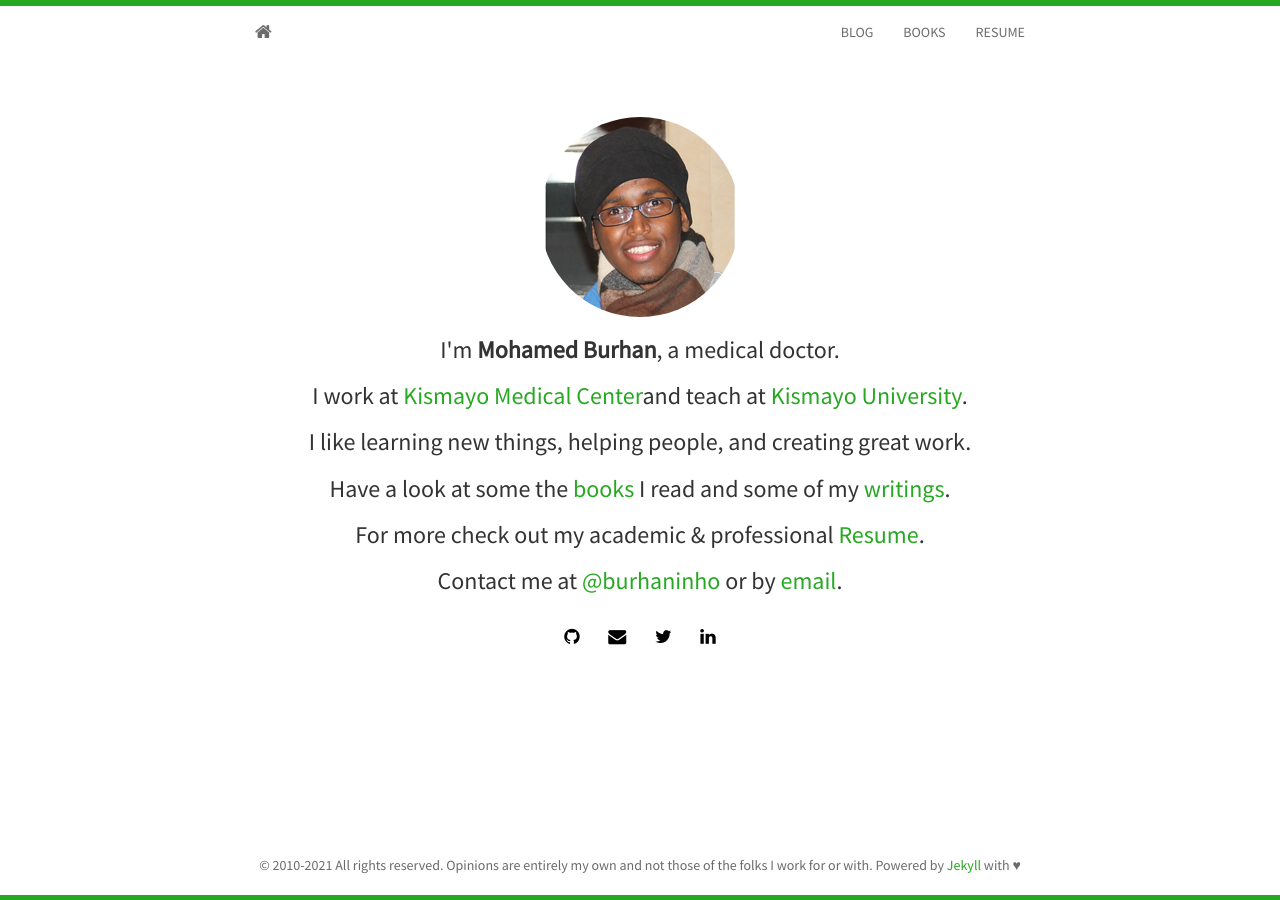
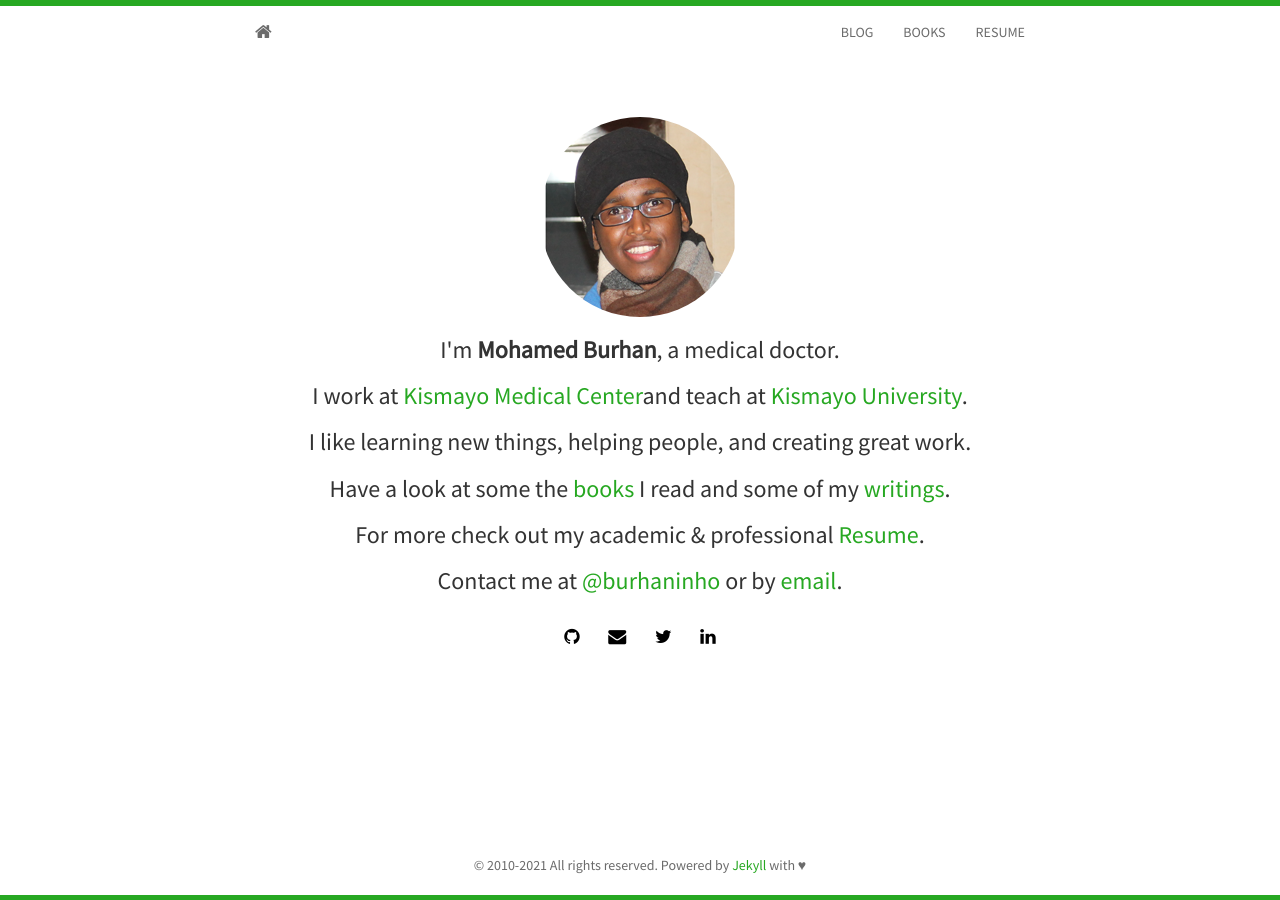
Before and after one commit to burhaninho/burhaninho.github.io, a Jekyll site: the page built from index.html, in a window 1280 px wide. Built offline with Jekyll 4.4.1, drawn with Linux system fonts in a browser that asks for light colours; nearby versions of some CDN libraries; the list of posts is cut into pages by our own code.

Commit message:
Update footer.html

```diff
--- a/_includes/footer.html
+++ b/_includes/footer.html
@@ -1,7 +1,7 @@
 <footer>
     <div id="footer">
         <div class="container">
-            <p class="text-muted">© 2010-2021 All rights reserved. Opinions are entirely my own and not those of the folks I work for or with. Powered by <a href="http://jekyllrb.com/">Jekyll</a> with ♥</p>
+            <p class="text-muted">© 2010-2021 All rights reserved. Powered by <a href="http://jekyllrb.com/">Jekyll</a> with ♥</p>
         </div>
     </div>
 </footer>
```
